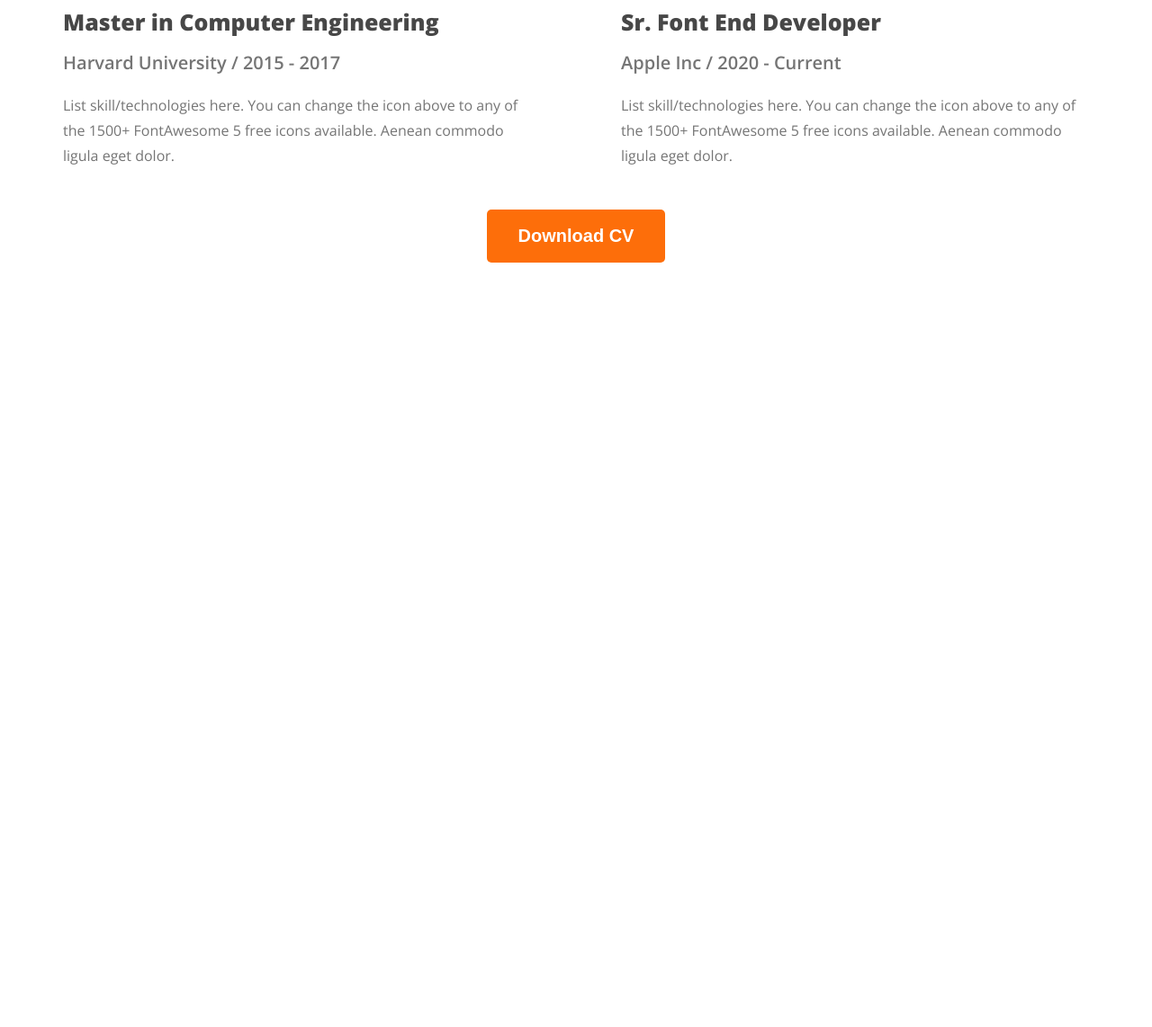
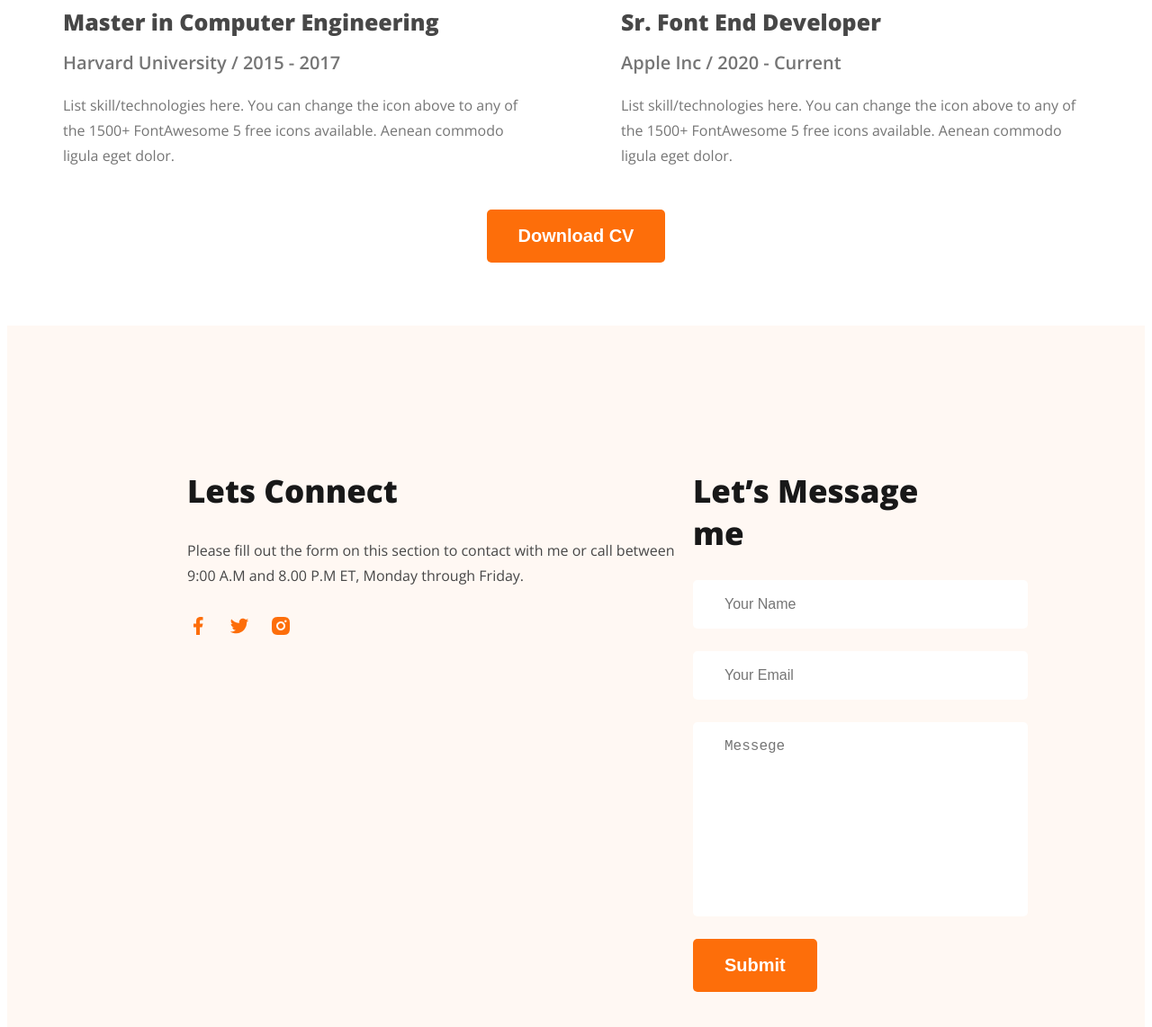
Before and after one commit to Mahmud4M/web-portfolio, a plain HTML site: page index.html in a window 1280 px wide. Shown: the part 2897-4039 px from the top of the page at 90% size. Before the commit the page ends 3197 px from the top, so only its background shows below. Drawn offline with nearby package versions, Linux system fonts and the light colour scheme.

Commit message:
foot complete

```diff
--- a/css/style.css
+++ b/css/style.css
@@ -229,7 +229,58 @@ main {
     margin-top: 20px;
 }
 
-.download-cv{
+.download-cv {
     margin-top: 30px;
     text-align: center;
 }
+
+/* Footet Part */
+footer {
+    display: flex;
+    justify-content: space-between;
+    background: #FFF8F3;
+    margin-top: 70px;
+    padding: 130px 200px;
+}
+
+.section_title {
+    color: #181818;
+    font-size: 35px;
+    font-weight: 700;
+}
+
+.section_description {
+    color: #474747;
+    font-size: 16px;
+    font-weight: 400;
+    line-height: 28px;
+    margin-bottom: 0px;
+}
+.social_link{
+    margin-top: 30px;
+}
+.social_link a{
+    margin-right: 18px;
+}
+
+.section_description {
+    width: 562px;
+}
+
+.contact input,
+textarea {
+    display: block;
+    margin-bottom: 25px;
+    padding: 18px 35px;
+    color: #757575;
+    font-size: 16px;
+    font-weight: 400;
+    border-radius: 5px;
+    background: #FFF;
+    border: 0;
+    width: 100%;
+}
+
+textarea {
+    resize: none;
+}
--- a/index.html
+++ b/index.html
@@ -138,6 +138,25 @@
         </section>
     </main>
 
-    <footer></footer>
+    <footer>
+        <div class="section_coloum">
+            <h2 class="section_title">Lets Connect</h2>
+            <p class="section_description">Please fill out the form on this section to contact with me or call between 9:00 A.M and 8.00 P.M ET, Monday through Friday.</p>
+            <div class="social_link">
+                <a href="#"><img src="images/icons/facebook.png" alt="Please Wait"></a>
+                <a href="#"><img src="images/icons/twitter.png" alt="Please Wait"></a>
+                <a href="#"><img src="images/icons/insta.png" alt="Please Wait"></a>
+            </div>
+        </div>
+        <div class="section_coloum">
+            <h2 class="section_title">Let’s Message me</h2>
+            <form class="contact">
+                <input type="text" placeholder="Your Name">
+                <input type="email" name="" id="" placeholder="Your Email">
+                <textarea name="" id="" cols="30" rows="10" placeholder="Messege"></textarea>
+                <button class="btn-primary" type="submit">Submit</button>
+            </form>
+        </div>
+    </footer>
 </body>
 </html>
```
